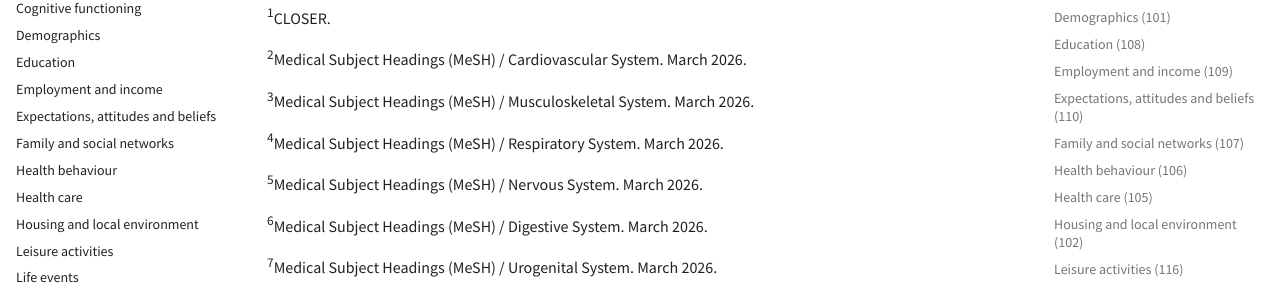
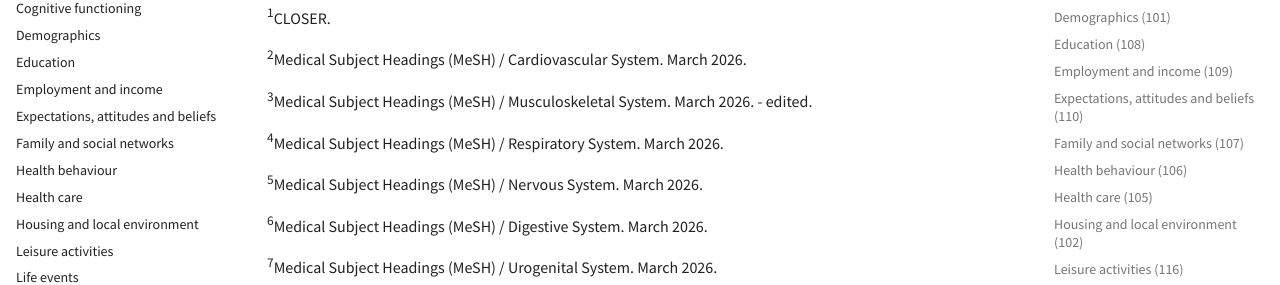
Before and after one commit to CLOSER-Cohorts/closer-vocabulary-2026, an MkDocs documentation site: the page built from docs/bibliography.md, in a window 1280 px wide and 900 px high, scrolled down 5425 px. Shown: the part 169-454 px from the top of the window. Built offline with MkDocs 1.6.1 and Material for MkDocs 9.7.7, drawn with Linux system fonts in a browser that asks for light colours.

Commit message:
Update bibliography.md
Added "- edited." to Musculoskeletal system definition

```diff
--- a/docs/bibliography.md
+++ b/docs/bibliography.md
@@ -235,7 +235,7 @@
 
 <sup>2</sup>Medical Subject Headings (MeSH) / Cardiovascular System. March 2026.
 
-<sup>3</sup>Medical Subject Headings (MeSH) / Musculoskeletal System. March 2026.
+<sup>3</sup>Medical Subject Headings (MeSH) / Musculoskeletal System. March 2026. - edited.
 
 <sup>4</sup>Medical Subject Headings (MeSH) / Respiratory System. March 2026.
 
```
